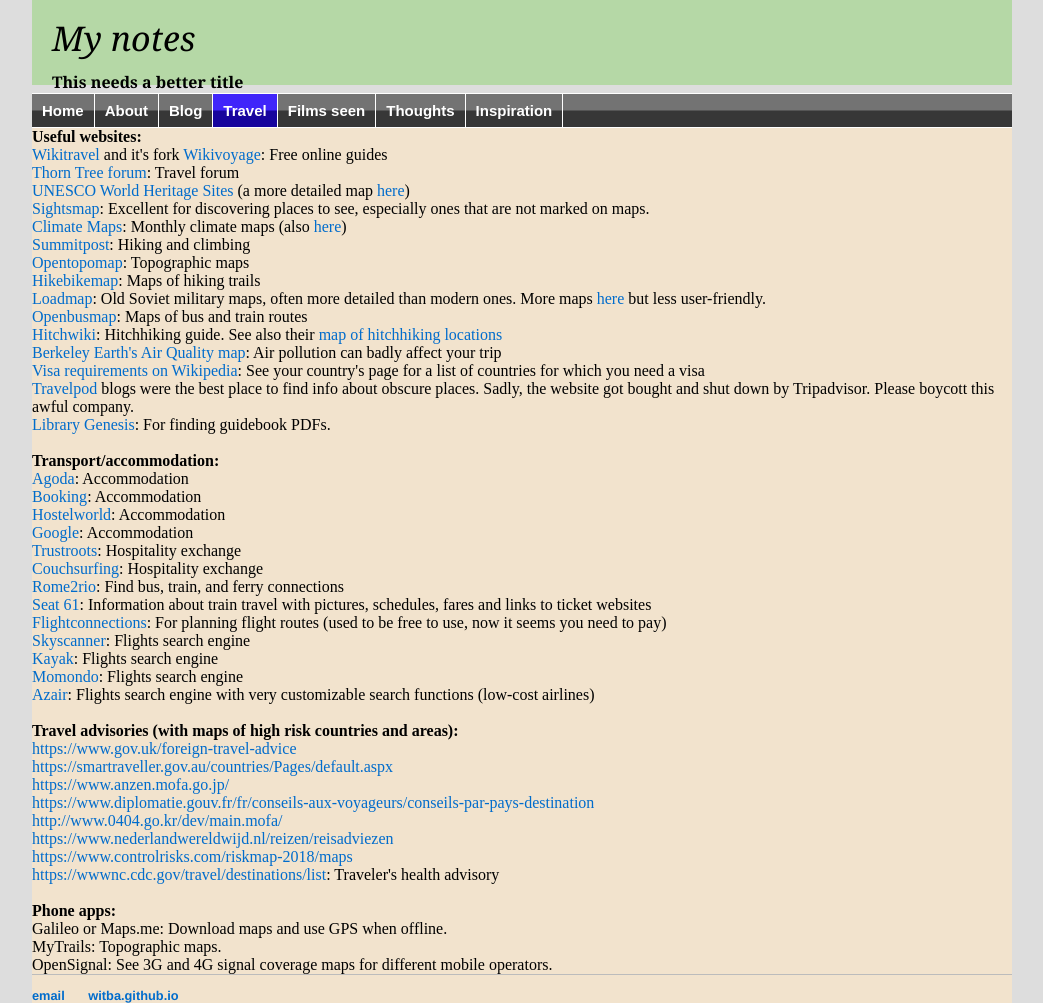
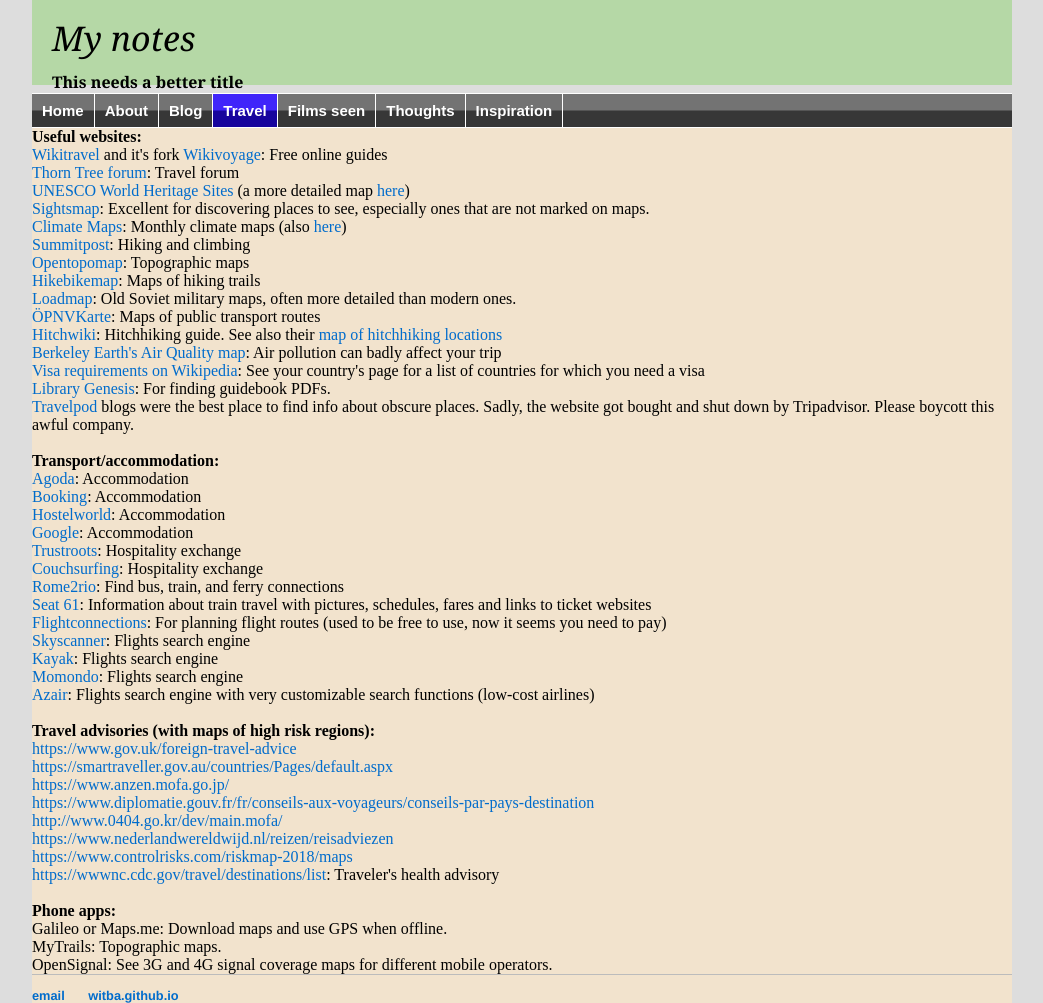
Before and after one commit to witba/witba.github.io, a Jekyll site: the page built from travel/resources.html, in a window 1280 px wide. Shown: the whole page, without its empty margins (118-1161 px from the left). Built offline with Jekyll 4.4.1, drawn with Linux system fonts in a browser that asks for light colours.

Commit message:
Update resources.html

```diff
--- a/travel/resources.html
+++ b/travel/resources.html
@@ -13,13 +13,13 @@
 <a href="https://www.summitpost.org" target=_blank>Summitpost</a>: Hiking and climbing<br>
 <a href="https://opentopomap.org" target=_blank>Opentopomap</a>: Topographic maps<br>
 <a href="http://hikebikemap.org" target=_blank>Hikebikemap</a>: Maps of hiking trails<br>
-<a href="http://loadmap.net/en" target=_blank>Loadmap</a>: Old Soviet military maps, often more detailed than modern ones. More maps <a href="http://akosarev.info/engine/?interface=geo_maps&form=main" target=_blank>here</a> but less user-friendly.<br>
-<a href="https://www.öpnvkarte.de" target=_blank>Openbusmap</a>: Maps of bus and train routes<br>
+<a href="http://loadmap.net/en" target=_blank>Loadmap</a>: Old Soviet military maps, often more detailed than modern ones.<br>
+<a href="https://www.öpnvkarte.de" target=_blank>ÖPNVKarte</a>: Maps of public transport routes<br>
 <a href="http://hitchwiki.org/en/Main_Page" target=_blank>Hitchwiki</a>: Hitchhiking guide. See also their <a href="http://hitchwiki.org/maps/" target=_blank>map of hitchhiking locations</a><br>
 <a href="http://berkeleyearth.org/air-quality-real-time-map/" target=_blank>Berkeley Earth's Air Quality map</a>: Air pollution can badly affect your trip<br>
 <a href="https://en.wikipedia.org/wiki/Template:Visa_requirements" target=_blank>Visa requirements on Wikipedia</a>: See your country's page for a list of countries for which you need a visa<br>
+<a href="http://gen.lib.rus.ec/" target=_blank>Library Genesis</a>: For finding guidebook PDFs.<br>
 <a href="http://travelpod.com" target=_blank>Travelpod</a> blogs were the best place to find info about obscure places. Sadly, the website got bought and shut down by Tripadvisor. Please boycott this awful company.<br>
-<a href="http://gen.lib.rus.ec/" target=_blank>Library Genesis</a>: For finding guidebook PDFs.<br>
 </div>
 <br>
 <b>Transport/accommodation:</b><br>
@@ -37,7 +37,7 @@
 <a href="https://www.momondo.com" target=_blank>Momondo</a>: Flights search engine<br>
 <a href="http://www.azair.eu" target=_blank>Azair</a>: Flights search engine with very customizable search functions (low-cost airlines)<br>
 <br>
-<b>Travel advisories (with maps of high risk countries and areas):</b><br>
+<b>Travel advisories (with maps of high risk regions):</b><br>
 <a href="https://www.gov.uk/foreign-travel-advice" target=_blank>https://www.gov.uk/foreign-travel-advice</a><br />
 <a href="https://smartraveller.gov.au/countries/Pages/default.aspx" target=_blank>https://smartraveller.gov.au/countries/Pages/default.aspx</a><br />
 <a href="https://www.anzen.mofa.go.jp/" target=_blank>https://www.anzen.mofa.go.jp/</a><br />
```
